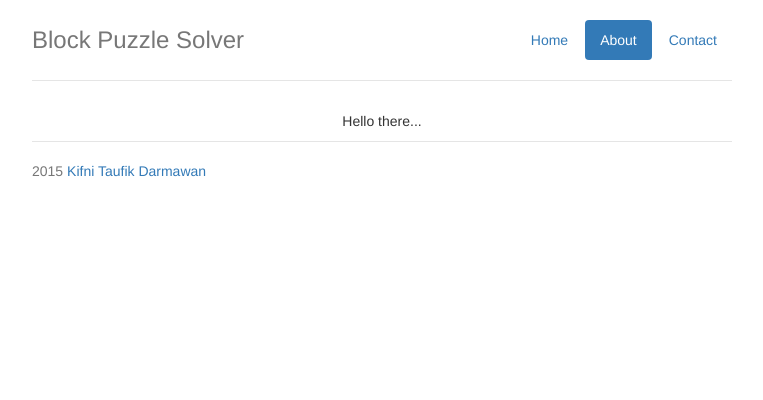
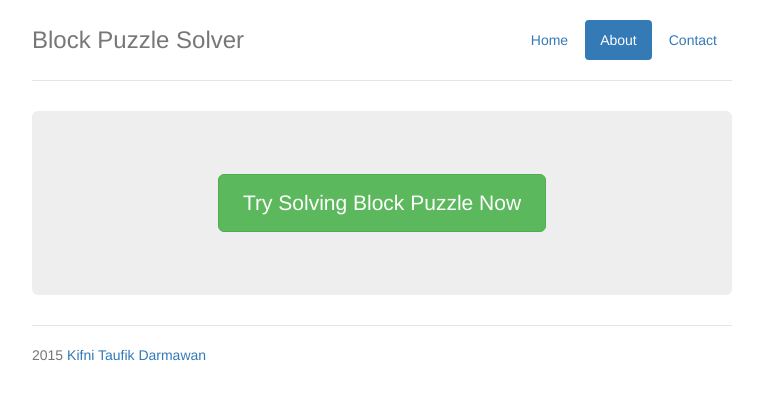
Before and after one commit to kifni41/block-puzzle-solver, a plain HTML site: page about.html in a window 1280 px wide. Shown: the whole page, without its empty margins (258-1021 px from the left). Drawn offline with Linux system fonts and the light colour scheme.

Commit message:
add : about.html

```diff
--- a/about.html
+++ b/about.html
@@ -79,9 +79,14 @@
 	            </nav>
 	            <h3 class="text-muted">Block Puzzle Solver</h3>
             </div>
-            <div class="row" style="text-align:center">
-            Hello there...
-            </div>
+
+			<div class="jumbotron">
+				<!-- <h1>Solving Block Puzzle With AI</h1> -->
+				<p class="lead">
+
+				</p>
+				<p><a class="btn btn-lg btn-success" href="index.html" role="button">Try Solving Block Puzzle Now</a></p>
+			</div>
 
             <footer class="footer" style="margin-top:10px;">
                 <p>2015 <a href="http://kifni.com">Kifni Taufik Darmawan</a></p>
```
